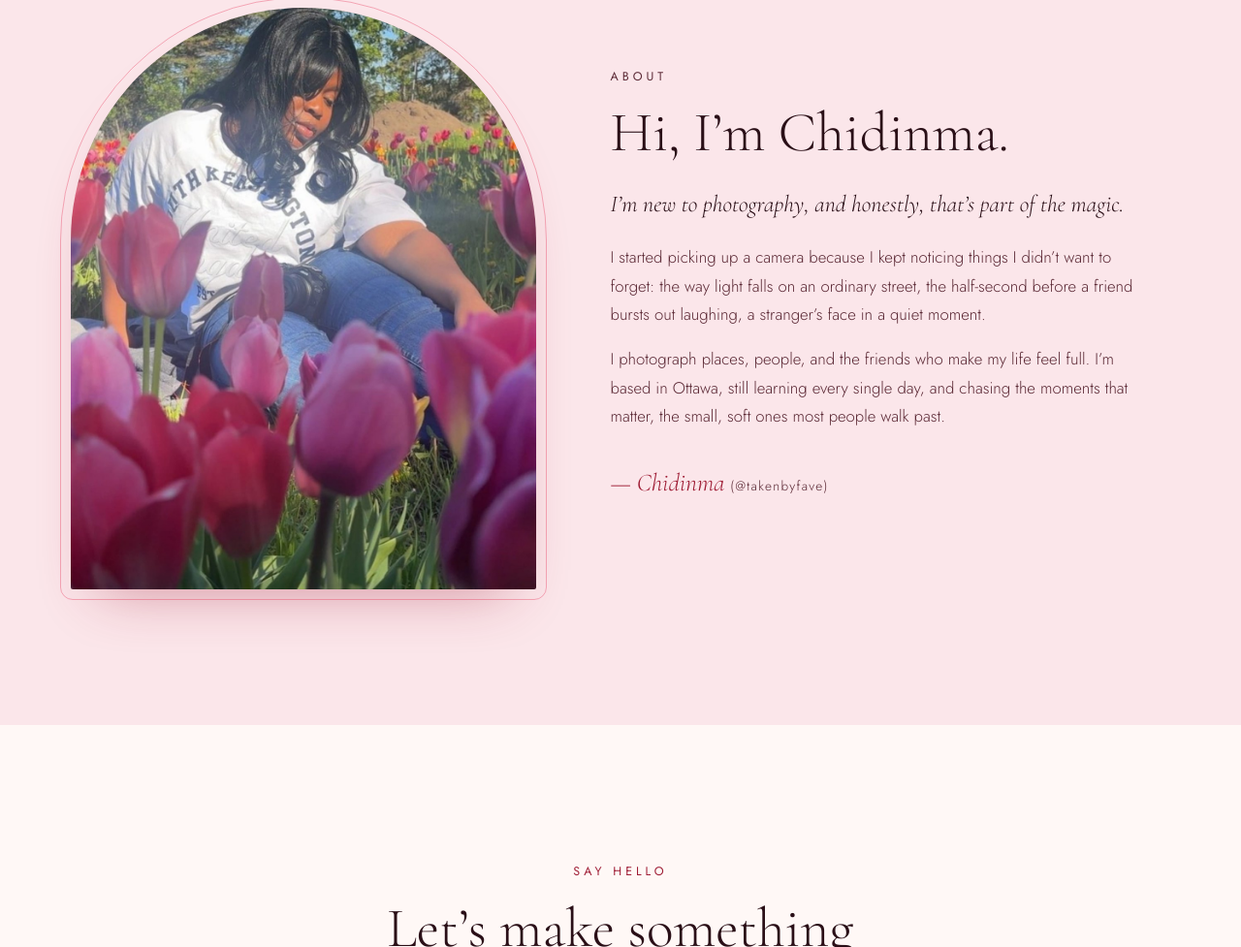
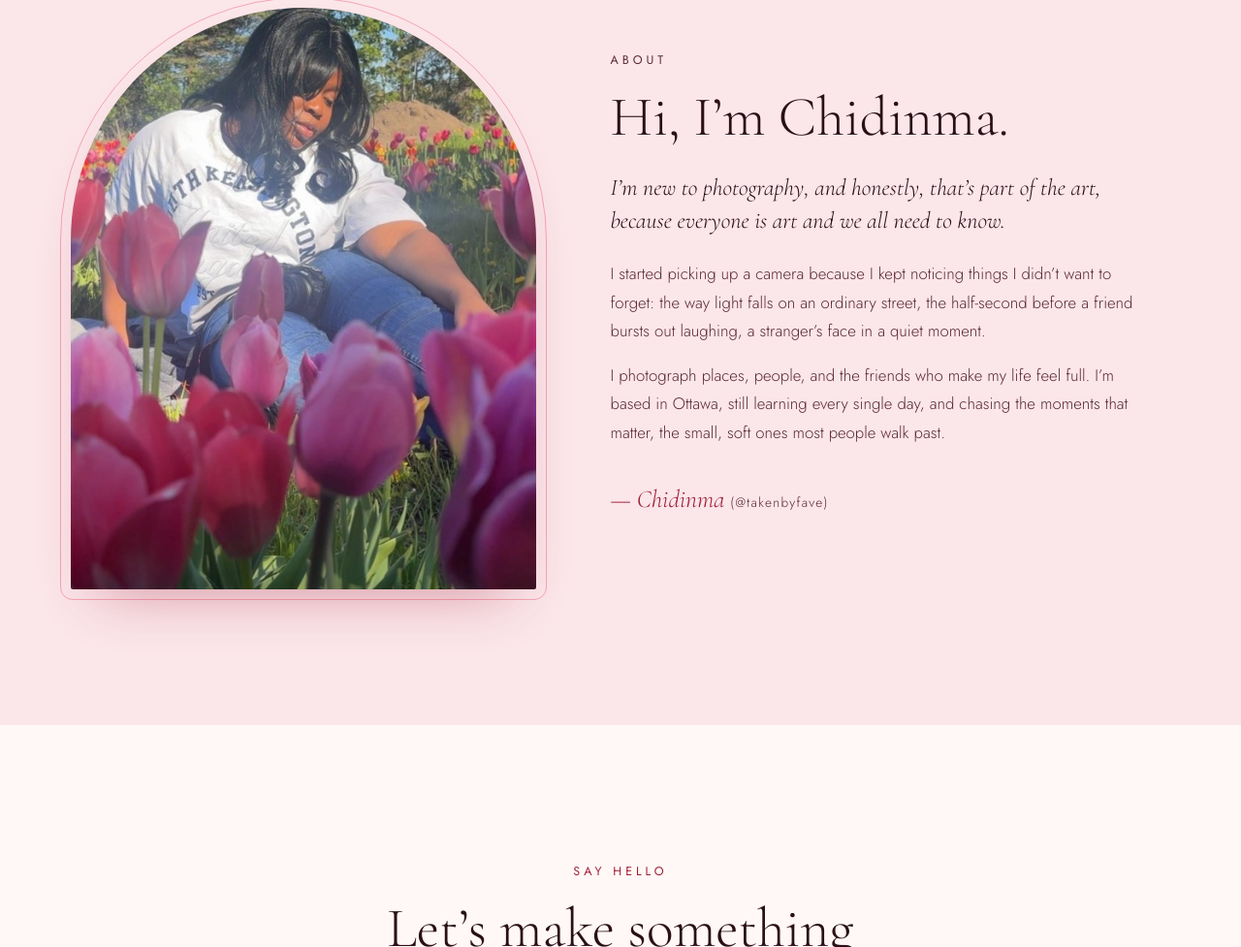
Before and after one commit to cfavor774-star/photography, a plain HTML site: page index.html in a window 1280 px wide. Shown: the part 3720-4697 px from the top of the page at 97% size. Drawn offline with nearby package versions, Linux system fonts and the light colour scheme.

Commit message:
Update intro text

```diff
--- a/index.html
+++ b/index.html
@@ -135,7 +135,7 @@
       <div class="about-text reveal">
         <p class="eyebrow">About</p>
         <h2 id="about-title">Hi, I’m Chidinma.</h2>
-        <p class="lead">I’m new to photography, and honestly, that’s part of the magic.</p>
+        <p class="lead">I’m new to photography, and honestly, that’s part of the art, because everyone is art and we all need to know.</p>
         <p>I started picking up a camera because I kept noticing things I didn’t want to forget: the way light falls on an ordinary street, the half-second before a friend bursts out laughing, a stranger’s face in a quiet moment.</p>
         <p>I photograph places, people, and the friends who make my life feel full. I’m based in Ottawa, still learning every single day, and chasing the moments that matter, the small, soft ones most people walk past.</p>
         <p class="signature">— Chidinma <span>(@takenbyfave)</span></p>
```
